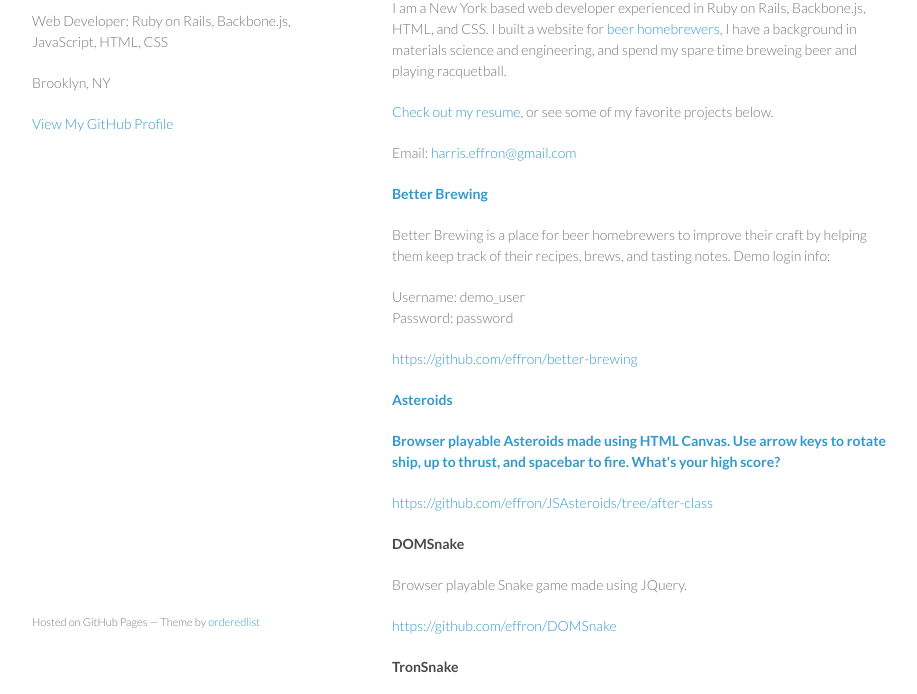
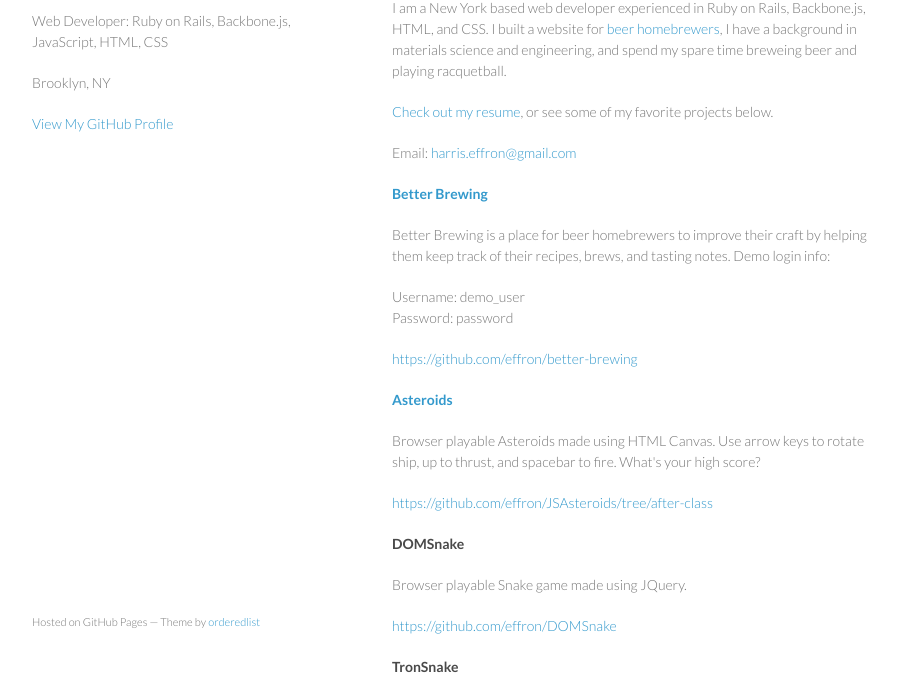
Before and after one commit to effron/effron.github.io, a plain HTML site: page index.html in a window 1280 px wide. Shown: the part 99-793 px from the top of the page, without its empty margins (178-1095 px from the left). Drawn offline with Linux system fonts and the light colour scheme.

Commit message:
fix asteroids link

```diff
--- a/index.html
+++ b/index.html
@@ -44,7 +44,7 @@ Password: password</p>
 <p><a href="https://github.com/effron/better-brewing">https://github.com/effron/better-brewing</a></p>
 
 <h4>
-<a name="asteroids" class="anchor" href="#asteroids"><span class="octicon octicon-link"></span></a><a href="/asteroids" class="headline-link">Asteroids</h4>
+<a name="asteroids" class="anchor" href="#asteroids"><span class="octicon octicon-link"></span></a><a href="/asteroids" class="headline-link">Asteroids</a></h4>
 
 <p>Browser playable Asteroids made using HTML Canvas. Use arrow keys to rotate ship, up to thrust, and spacebar to fire. What's your high score?</p>
 
```
